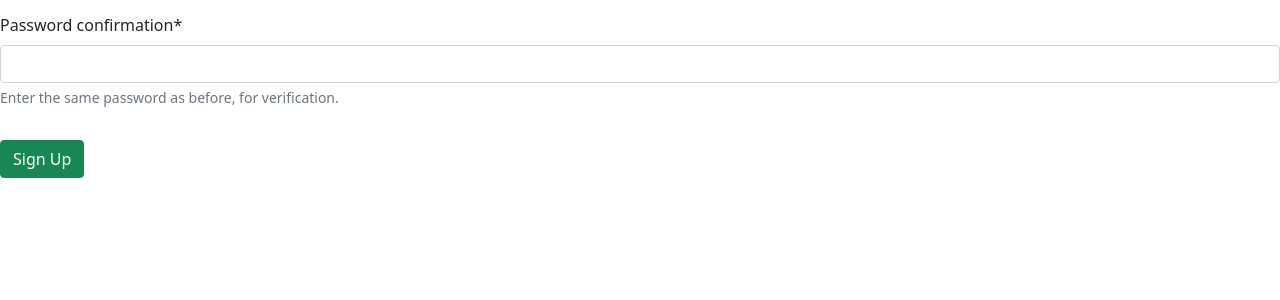
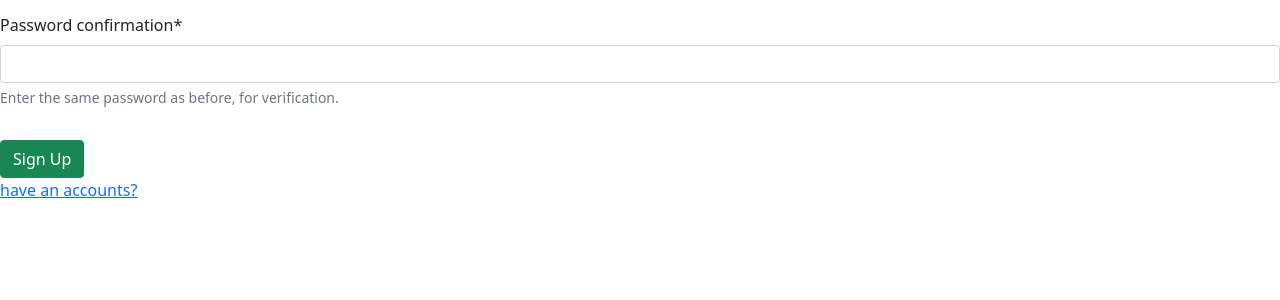
Before and after one commit to radman1007/Django-Book-Store, a Django app: page /accounts/signup/ in a window 1280 px wide. Shown: the part 444-744 px from the top of the page. Run offline with Django 4.2, Linux system fonts and the light colour scheme; some libraries are stand-ins or nearby versions.

Commit message:
login on sign up page

```diff
--- a/templates/registration/signup.html
+++ b/templates/registration/signup.html
@@ -7,4 +7,5 @@
         {{ form|crispy }}
         <button class="btn btn-success mt-3" type="sunmit">Sign Up</button>
     </form>
+    <a href="{% url "login" %}">have an accounts?</a>
 {% endblock content %}
```
